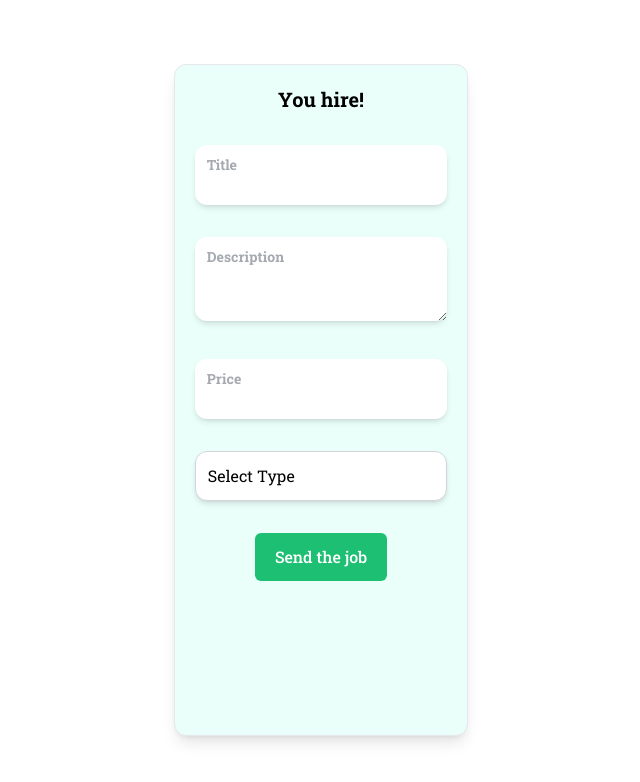
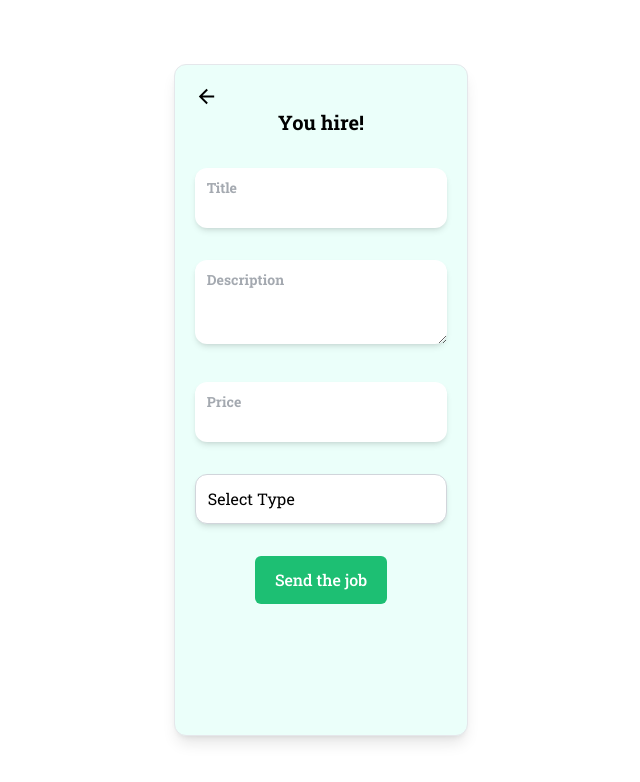
Before and after one commit to edwardfoxZ/Fiverr-web3, a React (Create React App) app: page /create-jobs in a window 1280 px wide. Shown: the top 782 px of the page, without its empty margins (319-959 px from the left). Built offline with nearby package versions, Linux system fonts and the light colour scheme; a web font is replaced by a local one.

Commit message:
clean-create-job-completed-commit

```diff
--- a/src/pages/CreateJobs.js
+++ b/src/pages/CreateJobs.js
@@ -1,6 +1,7 @@
 import React, { useState, useEffect, useRef } from "react";
 import { IoMdArrowBack } from "react-icons/io";
 import { gsap } from "gsap";
+import { Link } from "react-router-dom";
 
 export const CreateJobs = () => {
   const [formData, setFormData] = useState({
@@ -68,7 +69,12 @@
   return (
     <div className="CreateJobs flex justify-center w-screen h-screen p-16">
       <div className="w-[23vw] bg-[#ebfffa] p-5 border border-gray-200 rounded-xl shadow-lg flex flex-col gap-8">
-        <h1 className="text-xl font-bold text-center">You hire!</h1>
+        <div>
+          <Link to="/">
+            <IoMdArrowBack size={23} />
+          </Link>
+          <h1 className="text-xl font-bold text-center">You hire!</h1>
+        </div>
 
         {["title", "desc", "price"].map((key) => (
           <div key={key} className="relative">
```
